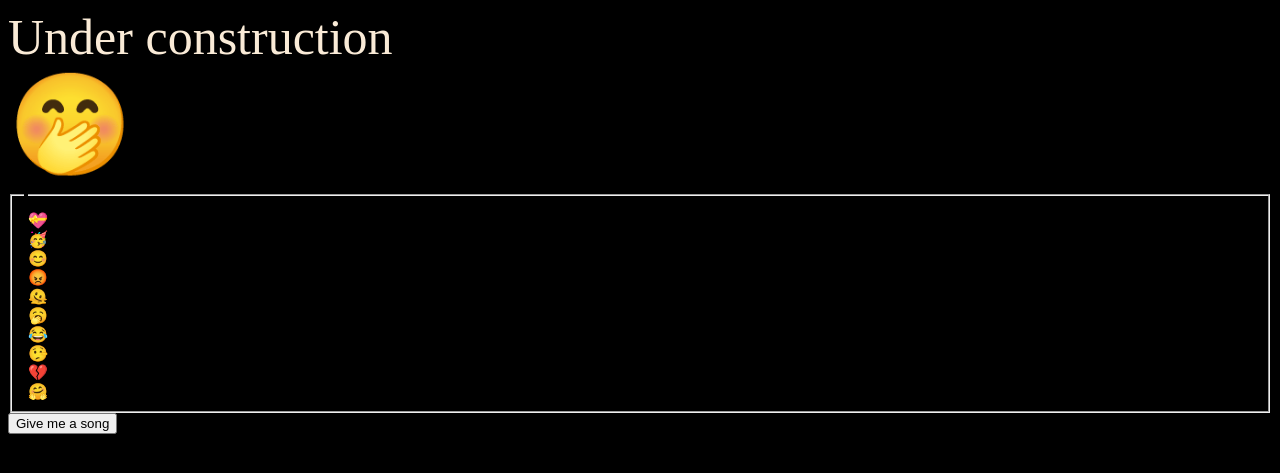
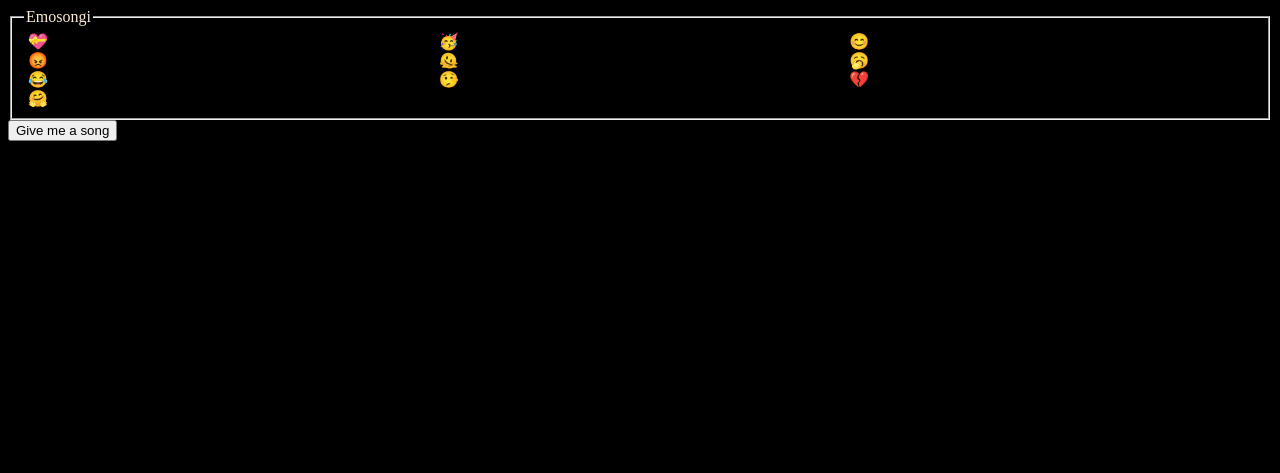
Before and after one commit to cruiztorresj/paitaai, a Django app: page /emosongi/ in a window 1280 px wide. Shown: the top 473 px of the page. Run offline with Django 5.2, Linux system fonts and the light colour scheme.

Commit message:
Towards a grid desing

```diff
--- a/emosongi/static/emosongi/css/style.css
+++ b/emosongi/static/emosongi/css/style.css
@@ -8,9 +8,7 @@ body {
 
   -webkit-appearance: none;
   appearance: none;
-
-  background-color: #000;
-
+  background-color: black;
   margin: 0;
 }
 
@@ -33,3 +31,8 @@ input[type="radio"]:checked + label {
 }
 
 #back { margin-top: 2rem; }
+
+.container {
+    display: grid;
+    grid-template-columns: 1fr 1fr 1fr;
+}
--- a/emosongi/templates/emosongi/index.html
+++ b/emosongi/templates/emosongi/index.html
@@ -8,79 +8,72 @@
         <link rel="stylesheet" href="{% static 'emosongi/css/style.css' %}">
     </head>
     <body>
-        <div>
-            <div style='font-size:50px;'>Under construction</div>
-            <div style='font-size:100px;'>&#129325;</div>
+        <main>
              <form id="formEmojis" action="{% url 'emosongi:recommend' %}" method="post" onsubmit="return validateEmojiSelection();">
                 {% csrf_token %}
-                <div class="flex flex-col-reverse">
-                    <div>
                         <fieldset>
-                            <legend><h1></h1></legend>
-                            <div class="flex flex-row justify-center flex-wrap" >
+                            <legend>Emosongi</legend>
+                            <div class="container">
 
-                                <div class="mt-5">
+                                <div class="">
                                     <input type="radio" id="1" name="my_emotion" value="1" class="cool">
-                                    <label for="1" class="text-6xl">💝</label>
+                                    <label for="1" class="">💝</label>
                                 </div>
 
-                                <div class="mt-5">
+                                <div class="">
                                     <input type="radio" id="2" name="my_emotion" value="2" class="cool">
-                                    <label for="2" class="text-6xl">🥳</label>
+                                    <label for="2" class="">🥳</label>
                                 </div>
 
-                                <div class="mt-5">
+                                <div class="">
                                     <input type="radio" id="3" name="my_emotion" value="3" class="cool">
-                                    <label for="3" class="text-6xl">😊</label>
+                                    <label for="3" class="">😊</label>
                                 </div>
 
-                                <div class="mt-5">
+                                <div class="">
                                     <input type="radio" id="4" name="my_emotion" value="4" class="cool">
-                                    <label for="4" class="text-6xl">😡</label>
+                                    <label for="4" class="">😡</label>
                                 </div>
 
-                                <div class="mt-5">
+                                <div class="">
                                     <input type="radio" id="5" name="my_emotion" value="5" class="cool">
-                                    <label for="5" class="text-6xl">🫠</label>
+                                    <label for="5" class="">🫠</label>
                                 </div>
 
-                                <div class="mt-5">
+                                <div class="">
                                     <input type="radio" id="6" name="my_emotion" value="6" class="cool">
-                                    <label for="6" class="text-6xl">🥱</label>
+                                    <label for="6" class="">🥱</label>
                                 </div>
 
-                                <div class="mt-5">
+                                <div class="">
                                     <input type="radio" id="7" name="my_emotion" value="7" class="cool">
-                                    <label for="7" class="text-6xl">😂</label>
+                                    <label for="7" class="">😂</label>
                                 </div>
 
-                                <div class="mt-5">
+                                <div class="">
                                     <input type="radio" id="8" name="my_emotion" value="8" class="cool">
-                                    <label for="8" class="text-6xl">🤥</label>
+                                    <label for="8" class="">🤥</label>
                                 </div>
 
-                                <div class="mt-5">
+                                <div class="">
                                     <input type="radio" id="9" name="my_emotion" value="9" class="cool">
-                                    <label for="9" class="text-6xl">💔</label>
+                                    <label for="9" class="">💔</label>
                                 </div>
 
-                                <div class="mt-5">
+                                <div class="">
                                     <input type="radio" id="10" name="my_emotion" value="10" class="cool">
-                                    <label for="10" class="text-6xl">🤗</label>
+                                    <label for="10" class="">🤗</label>
                                 </div>
                             </div>
                         </fieldset>
-                    </div>
-                  <div class="flex justify-center">
-
-                      <button id="btnEmosongi" type="submit" form="formEmojis" class="text-3xl mt-10 bg-indigo-500 hover:bg-fuchsia-500 rounded text-white font-bold px-4">
+                  <div class="">
+                      <button id="btnEmosongi" type="submit" form="formEmojis" class="">
                           Give me a song
                       </button>
                   </div>
-                </div>
             </form>
-        </div>
-        <h5 id="feedback" class="mt-10 font-bold text-white text-3xl text-center"></h5>
+        </main>
+        <p id="feedback" class=""></p>
         <script src="{% static 'emosongi/js/magic.js' %}" type="text/javascript"></script>
     </body>
 </html>
```
